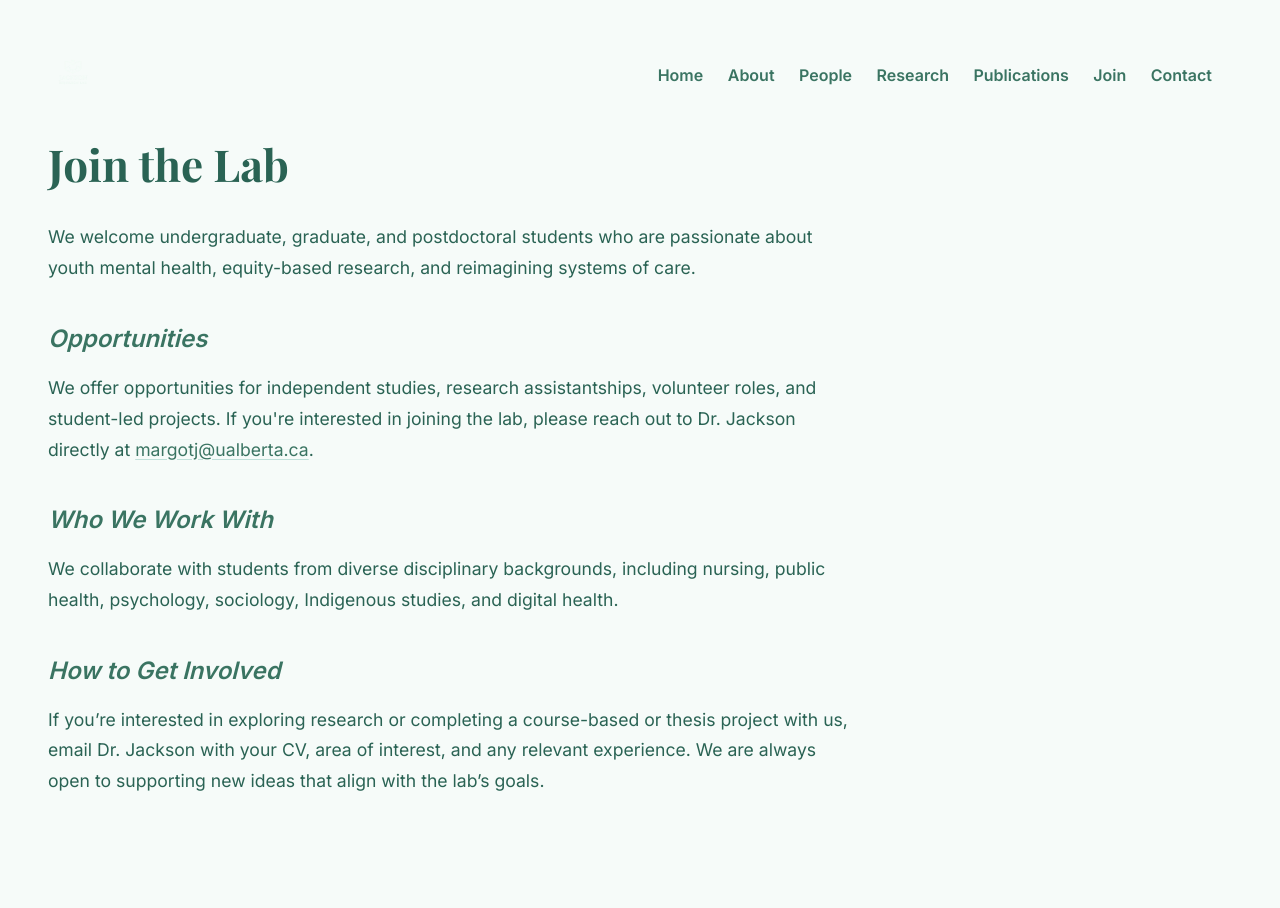
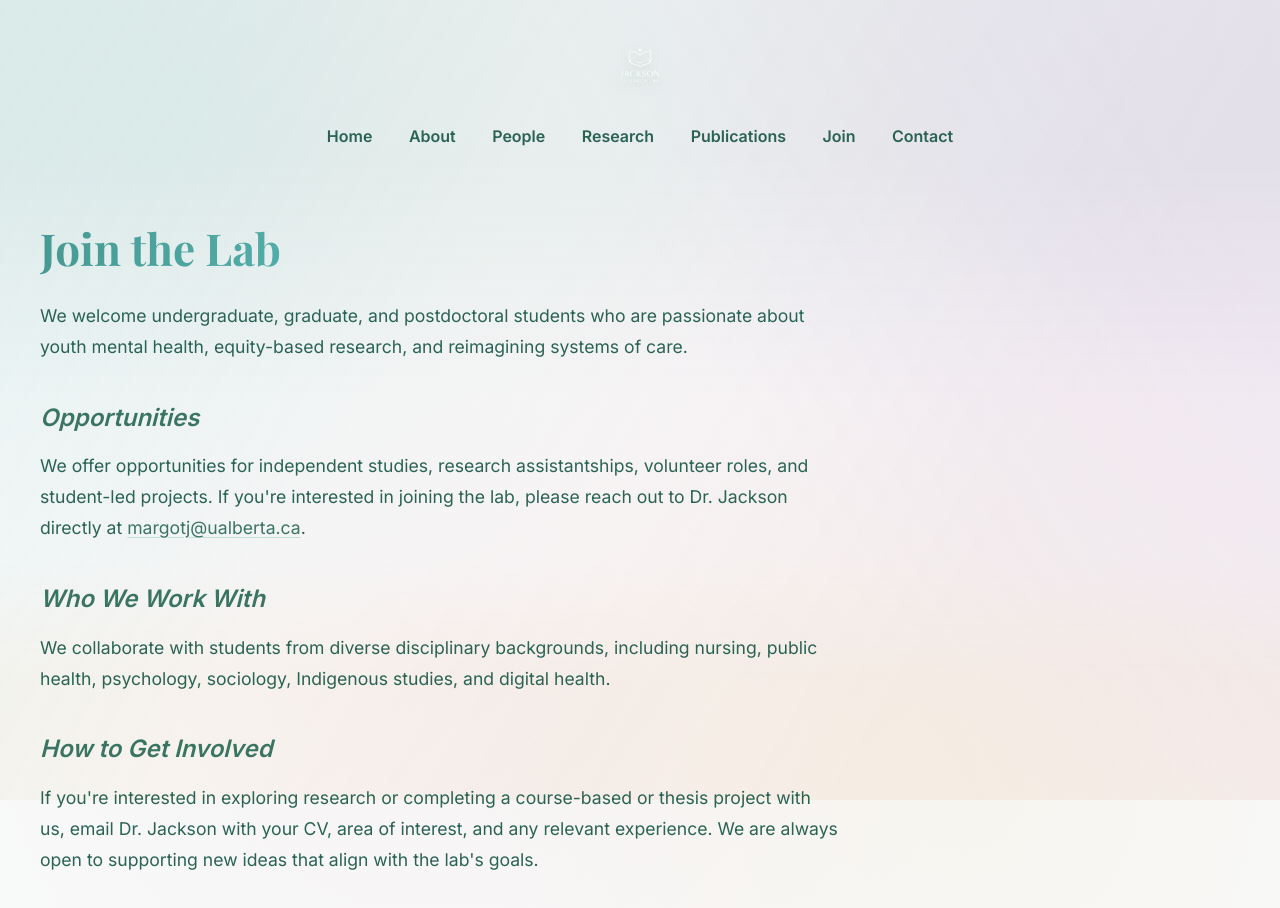
Before and after one commit to samanthaachapman/jacksonresearchlab, a plain HTML site: page join.html in a window 1280 px wide. Before the commit the page ends 863 px from the top, so only its background shows below. Drawn offline with nearby package versions, Linux system fonts and the light colour scheme.

Commit message:
Update join.html

```diff
--- a/join.html
+++ b/join.html
@@ -1,7 +1,9 @@
+
 <!DOCTYPE html>
 <html lang="en">
 <head>
   <meta charset="UTF-8">
+  <meta name="viewport" content="width=device-width, initial-scale=1.0">
   <title>Join the Lab | Jackson Research Lab</title>
   <link href="https://fonts.googleapis.com/css2?family=Playfair+Display:wght@400;700&family=Inter:wght@400;600&display=swap" rel="stylesheet">
   <style>
@@ -9,22 +11,61 @@
       content: "";
       position: fixed;
       top: 0; left: 0; width: 100%; height: 100%;
-      background: url('assets/watercolor-soft-bg.png') no-repeat center center / cover;
-      opacity: 0.12;
+      background:
+        linear-gradient(120deg, rgba(91, 192, 190, 0.08) 0%, transparent 35%),
+        linear-gradient(240deg, rgba(174, 139, 222, 0.07) 10%, transparent 45%),
+        linear-gradient(0deg, rgba(237, 174, 73, 0.05) 15%, transparent 30%),
+        linear-gradient(180deg, rgba(42, 99, 84, 0.06) 20%, transparent 50%),
+        linear-gradient(300deg, rgba(233, 151, 163, 0.06) 25%, transparent 60%);
       z-index: -1;
     }
     body {
       margin: 0;
       font-family: 'Inter', sans-serif;
-      background-color: #f6fbf9;
+      background-color: #f8f9f9;
       color: #2a6354;
-      padding: 3rem;
+      background-image:
+        radial-gradient(circle at 15% 15%, rgba(91, 192, 190, 0.07) 0%, transparent 40%),
+        radial-gradient(circle at 85% 25%, rgba(174, 139, 222, 0.06) 0%, transparent 45%),
+        radial-gradient(circle at 75% 85%, rgba(237, 174, 73, 0.05) 0%, transparent 40%),
+        radial-gradient(circle at 35% 70%, rgba(233, 151, 163, 0.06) 0%, transparent 50%);
+      min-height: 100vh;
+      padding: 2rem;
+      box-sizing: border-box;
+    }
+    .container {
+      max-width: 1200px;
+      margin: 0 auto;
+    }
+    .logo {
+      height: 70px;
+      filter: drop-shadow(0 4px 6px rgba(42, 99, 84, 0.2));
     }
     h1 {
       font-family: 'Playfair Display', serif;
       font-size: 2.75rem;
       color: #2a6354;
+      margin: 2rem 0 1.5rem;
+      background: linear-gradient(90deg, #2a6354, #5bc0be, #2a6354);
+      -webkit-background-clip: text;
+      background-clip: text;
+      color: transparent;
+      background-size: 200% auto;
+      animation: gradient 8s ease infinite;
     }
+
+    @keyframes gradient {
+      0% {
+        background-position: 0% 50%;
+      }
+      50% {
+        background-position: 100% 50%;
+      }
+      100% {
+        background-position: 0% 50%;
+      }
+    }
+
     h2 {
       color: #3a7462;
       font-style: italic;
@@ -43,12 +84,38 @@
       transform: translateY(20px);
       transition: opacity 0.8s ease, transform 0.8s ease;
     }
+
+    nav {
+      margin-top: 1rem;
+      margin-bottom: 2rem;
+    }
     nav a {
-      margin-right: 20px;
+      margin: 0.5rem 1rem;
+      display: inline-block;
       text-decoration: none;
       font-weight: 600;
-      color: #3a7462;
+      color: #2a6354;
+      transition: color 0.3s ease, transform 0.3s ease;
+      position: relative;
     }
+    nav a:hover {
+      color: #1d4e40;
+      transform: translateY(-3px);
+    }
+    nav a::after {
+      content: '';
+      position: absolute;
+      width: 0;
+      height: 2px;
+      bottom: -2px;
+      left: 0;
+      background: linear-gradient(90deg, #5bc0be, #ae8bde, #edae49);
+      transition: width 0.3s ease;
+    }
+    nav a:hover::after {
+      width: 100%;
+    }
+
     p a {
       color: #3a7462;
       font-weight: 500;
@@ -61,63 +128,73 @@
       color: #2a6354;
       text-decoration-color: #9fd1c6;
     }
-      .logo-nav {
+    .header {
       display: flex;
+      flex-direction: column;
       align-items: center;
-      justify-content: space-between;
       margin-bottom: 2rem;
+    }
+
+    @media (max-width: 768px) {
+      body {
+        padding: 1rem;
+      }
+      h1 {
+        font-size: 2rem;
+      }
+      nav {
+        display: flex;
+        flex-wrap: wrap;
+        justify-content: center;
+      }
+      nav a {
+        margin: 0.5rem;
+      }
     }
   </style>
 </head>
 <body>
-  <div class="logo-nav">
-  <a href="/jackson-lab/"><img src="assets/logo.png" alt="Jackson Research Lab Logo" style="height: 50px;"></a>
+  <div class="container">
+    <div class="header">
+      <img src="./assets/logo.png" alt="Jackson Research Lab Logo" class="logo">
       <nav>
-    <a href="/jackson-lab/">Home</a>
-    <a href="/jackson-lab/about.html">About</a>
-    <a href="/jackson-lab/people.html">People</a>
-    <a href="/jackson-lab/research.html">Research</a>
-    <a href="/jackson-lab/publications.html">Publications</a>
-    <a href="/jackson-lab/join.html">Join</a>
-    <a href="/jackson-lab/contact.html">Contact</a>
+        <a href="./index.html">Home</a>
+        <a href="./about.html">About</a>
+        <a href="./people.html">People</a>
+        <a href="./research.html">Research</a>
+        <a href="./publications.html">Publications</a>
+        <a href="./join.html">Join</a>
+        <a href="./contact.html">Contact</a>
       </nav>
     </div>
-
     <h1>Join the Lab</h1>
-
     <p>
       We welcome undergraduate, graduate, and postdoctoral students who are passionate about youth mental health, equity-based research, and reimagining systems of care.
     </p>
-
     <h2>Opportunities</h2>
     <p>
       We offer opportunities for independent studies, research assistantships, volunteer roles, and student-led projects. If you're interested in joining the lab, please reach out to Dr. Jackson directly at <a href="mailto:margotj@ualberta.ca">margotj@ualberta.ca</a>.
     </p>
-
     <h2>Who We Work With</h2>
     <p>
       We collaborate with students from diverse disciplinary backgrounds, including nursing, public health, psychology, sociology, Indigenous studies, and digital health.
     </p>
-
     <h2>How to Get Involved</h2>
     <p>
-    If you’re interested in exploring research or completing a course-based or thesis project with us, email Dr. Jackson with your CV, area of interest, and any relevant experience. We are always open to supporting new ideas that align with the lab’s goals.
+      If you're interested in exploring research or completing a course-based or thesis project with us, email Dr. Jackson with your CV, area of interest, and any relevant experience. We are always open to supporting new ideas that align with the lab's goals.
     </p>
-
+  </div>
 <script>
   document.addEventListener('DOMContentLoaded', function () {
-    const observer = new IntersectionObserver((entries) => {
-      entries.forEach(entry => {
-        if (entry.isIntersecting) {
-          entry.target.style.opacity = '1';
-          entry.target.style.transform = 'translateY(0)';
-        }
+    // Add visible class with slight delay to create staggered animation
+    setTimeout(() => {
+      document.querySelectorAll('h2, p').forEach((el, index) => {
+        setTimeout(() => {
+          el.style.opacity = '1';
+          el.style.transform = 'translateY(0)';
+        }, index * 200);
       });
-    }, { threshold: 0.1 });
-
-    document.querySelectorAll('h2, p').forEach(el => {
-      observer.observe(el);
-    });
+    }, 100);
   });
 </script>
 </body>
```
Lines whose indentation alone changed are shown as unchanged.
